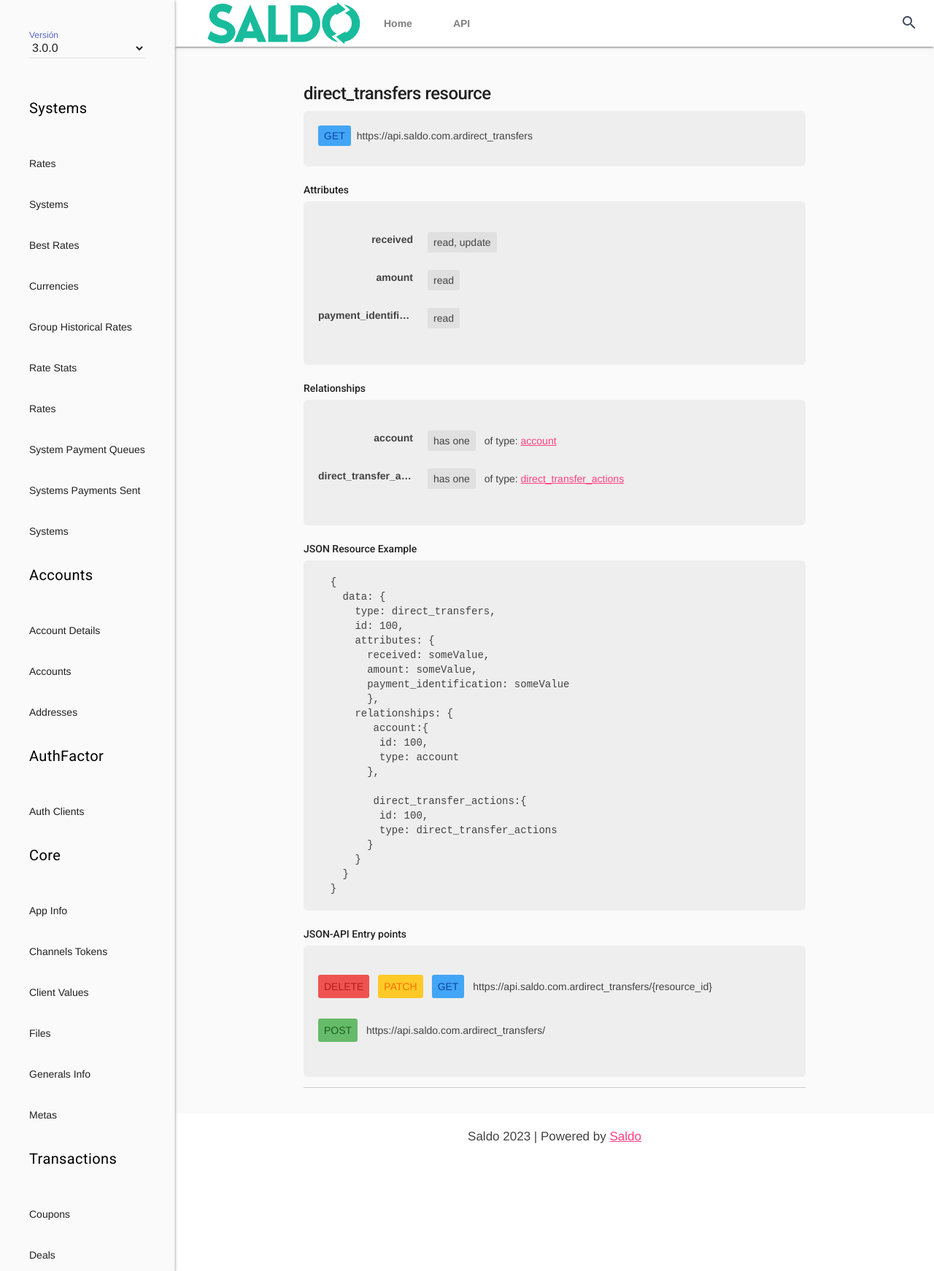
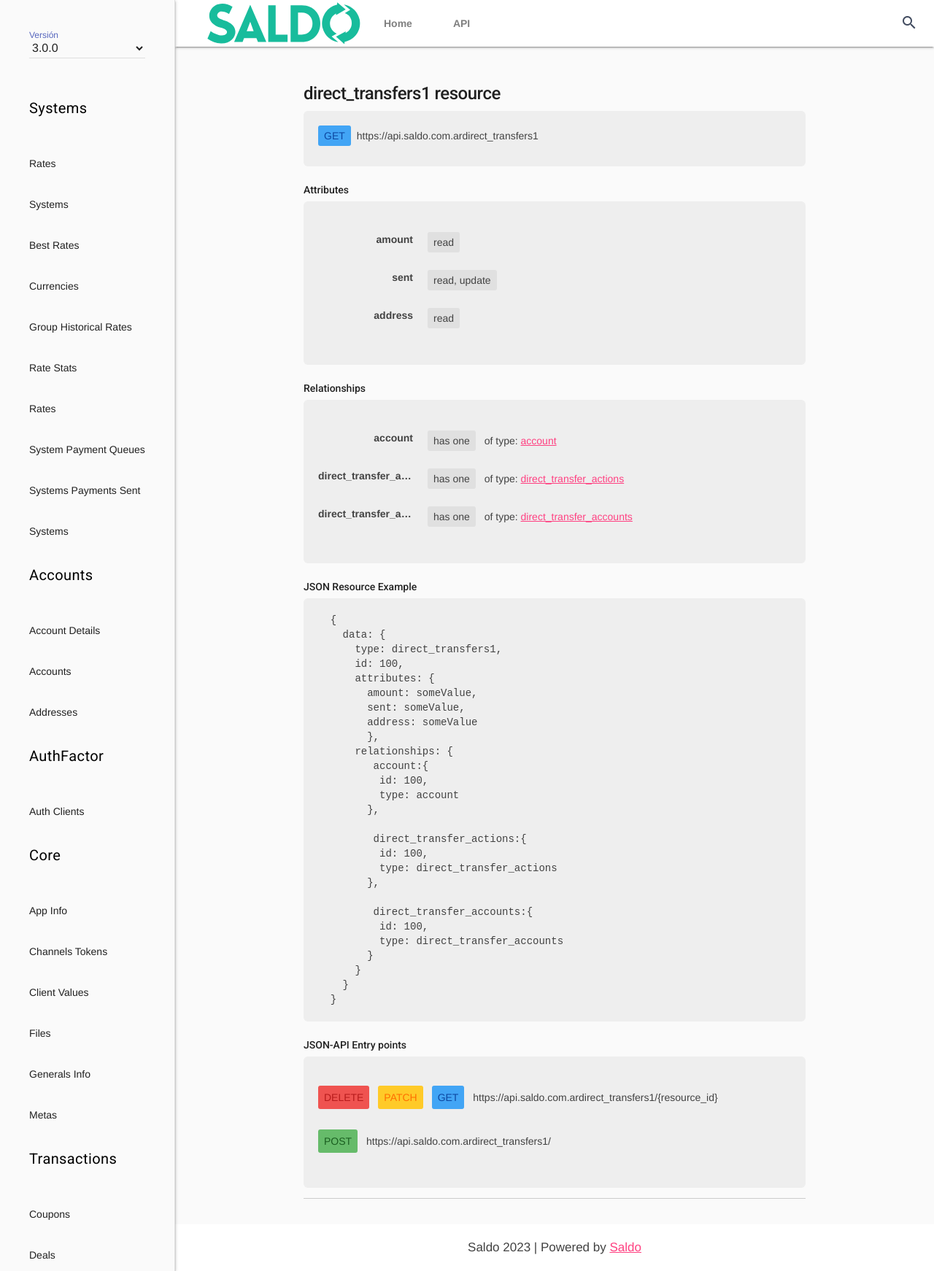
Before and after one commit to reyesoft/dev.saldo.com.ar, a Jekyll site: the page built from _docs/3.0.0/resources/_transactions/direct-transfers1.md, in a window 1280 px wide. Shown: the whole page at 73% size. Built offline with Jekyll 4.4.1, drawn with Linux system fonts in a browser that asks for light colours; nearby versions of some CDN libraries.

Commit message:
from BB pipeline

```diff
--- /dev/null
+++ b/_docs/3.0.0/resources/_transactions/direct-transfer-accounts.md
@@ -0,0 +1,35 @@
+---
+resource: direct_transfer_accounts
+permalink: /docs/3.0.0/resources/direct_transfer_accounts/
+version: 3.0.0
+singular: resource
+section: Transactions
+partOf: t
+attributes:
+  -
+    name: identification_number
+    crud: read
+    sortable: 'true'
+  -
+    name: holder
+    crud: read
+    sortable: 'true'
+  -
+    name: type
+    crud: read
+    sortable: 'true'
+  -
+    name: bank_name
+    crud: read
+    sortable: 'true'
+  -
+    name: address
+    crud: read
+    sortable: 'true'
+  -
+    name: account_type
+    crud: read
+    sortable: 'true'
+relationships: {  }
+
+---
--- a/_docs/3.0.0/resources/_transactions/direct-transfers.md
+++ b/_docs/3.0.0/resources/_transactions/direct-transfers1.md
@@ -1,21 +1,21 @@
 ---
-resource: direct_transfers
-permalink: /docs/3.0.0/resources/direct_transfers/
+resource: direct_transfers1
+permalink: /docs/3.0.0/resources/direct_transfers1/
 version: 3.0.0
 singular: resource
 section: Transactions
 partOf: t
 attributes:
   -
-    name: received
-    crud: 'read, update'
-    sortable: 'true'
-  -
     name: amount
     crud: read
     sortable: 'true'
   -
-    name: payment_identification
+    name: sent
+    crud: 'read, update'
+    sortable: 'true'
+  -
+    name: address
     crud: read
     sortable: 'true'
 relationships:
@@ -27,5 +27,9 @@ relationships:
     resource: direct_transfer_actions
     alias: direct_transfer_actions
     crud: read
+  -
+    resource: direct_transfer_accounts
+    alias: direct_transfer_accounts
+    crud: read
 
 ---
```
Also changed, not shown: _docs/3.0.0/resources/_accounts/accounts.md (+5 -0 lines), _docs/3.0.0/resources/_systems/systems.md (+3 -0 lines), _docs/3.0.0/resources/_transactions/direct-transfers2.md (added, +35 -0 lines), _docs/3.0.0/resources/_transactions/extra-transaction-info.md (added, +20 -0 lines), _docs/3.0.0/resources/_transactions/transactions.md (+17 -1 lines).
